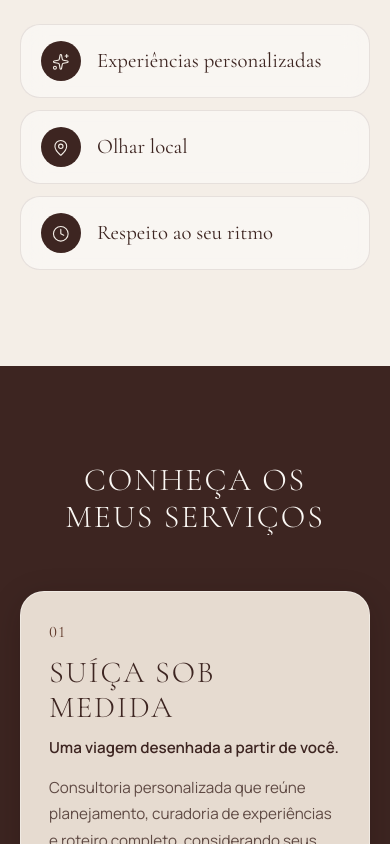
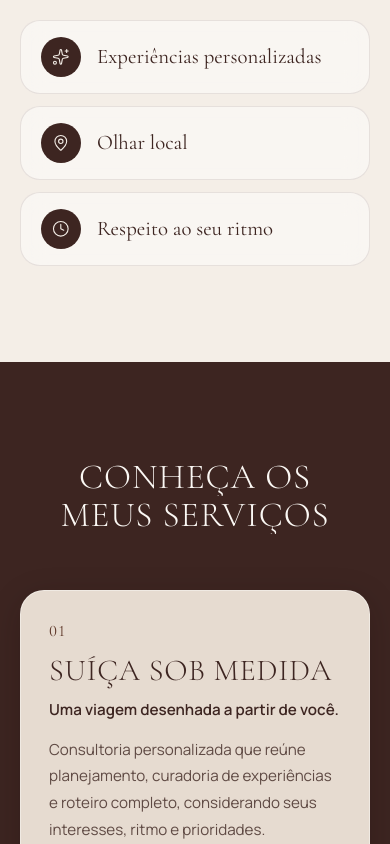
Before and after one commit to bernaabf/cd-agencia-landingpage, a Next.js app: page / in a window 390 px wide. Shown: the part 2256-3100 px from the top of the page. Built offline with nearby package versions, Linux system fonts and the light colour scheme; no server answers.

Commit message:
style: unify editorial heading hierarchy below the hero

```diff
--- a/src/components/sections/About.tsx
+++ b/src/components/sections/About.tsx
@@ -1,6 +1,7 @@
 import { Clock, MapPin, Sparkles } from "lucide-react";
 import MediaFrame from "@/components/MediaFrame";
 import { about, site } from "@/lib/site";
+import styles from "./Editorial.module.css";
 
 const pillarIcons = [Sparkles, MapPin, Clock];
 
@@ -11,7 +12,7 @@ export default function About() {
       tabIndex={-1}
       data-world-act="valley"
       aria-labelledby="sobre-title"
-      className="relative bg-cream-100 py-24 text-brown-900 sm:py-32"
+      className={`relative bg-cream-100 py-24 text-brown-900 sm:py-32 ${styles.scope}`}
     >
       <div className="mx-auto max-w-7xl px-5 sm:px-8">
         <div className="grid gap-10 lg:grid-cols-12 lg:gap-16">
@@ -22,7 +23,7 @@ export default function About() {
             <h2
               id="sobre-title"
               data-split
-              className="display mt-5 text-[clamp(2.2rem,4.6vw,3.8rem)] text-brown-900"
+              className={`display mt-5 text-brown-900 ${styles.heading}`}
             >
               {about.title}
             </h2>
--- a/src/components/sections/Contact.tsx
+++ b/src/components/sections/Contact.tsx
@@ -3,6 +3,7 @@ import Button from "@/components/Button";
 import { InstagramIcon, WhatsAppIcon } from "@/components/Icons";
 import MediaFrame from "@/components/MediaFrame";
 import { closing, generalMessage, navLinks, site, whatsappLink } from "@/lib/site";
+import styles from "./Editorial.module.css";
 
 const social = [
   { label: "Conversar pelo WhatsApp", href: whatsappLink(generalMessage), Icon: WhatsAppIcon },
@@ -30,7 +31,7 @@ export default function Contact() {
         id="contato"
         data-world-act="silence"
         aria-labelledby="contato-title"
-        className="relative isolate overflow-hidden bg-brown-900 pb-10 pt-20 text-cream-50 sm:pt-28"
+        className={`relative isolate overflow-hidden bg-brown-900 pb-10 pt-20 text-cream-50 sm:pt-28 ${styles.scope}`}
       >
         <div
           aria-hidden
@@ -41,7 +42,7 @@ export default function Contact() {
           <h2
             id="contato-title"
             data-split
-            className="display text-[clamp(2.1rem,5.6vw,4.4rem)]"
+            className={`display ${styles.heading}`}
           >
             {closing.title}
           </h2>
--- a/src/components/sections/Editorial.module.css
+++ b/src/components/sections/Editorial.module.css
@@ -12,3 +12,17 @@
   --editorial-duration: 0.5s;
   --editorial-ease: var(--ease-premium);
 }
+
+.scope .heading {
+  font-size: var(--editorial-title);
+  line-height: var(--editorial-leading);
+  letter-spacing: var(--editorial-tracking);
+  text-wrap: balance;
+}
+
+.scope .itemTitle {
+  font-size: var(--editorial-item-title);
+  line-height: var(--editorial-leading);
+  letter-spacing: var(--editorial-tracking);
+  text-wrap: balance;
+}
--- a/src/components/sections/Services.tsx
+++ b/src/components/sections/Services.tsx
@@ -1,5 +1,6 @@
 import Button from "@/components/Button";
 import { services, whatsappLink } from "@/lib/site";
+import styles from "./Editorial.module.css";
 
 export default function Services() {
   return (
@@ -7,13 +8,13 @@ export default function Services() {
       id="servicos"
       data-world-act="route"
       aria-labelledby="servicos-title"
-      className="relative bg-brown-900 py-24 text-cream-50 sm:py-32"
+      className={`relative bg-brown-900 py-24 text-cream-50 sm:py-32 ${styles.scope}`}
     >
       <div className="mx-auto max-w-7xl px-5 sm:px-8">
         <h2
           id="servicos-title"
           data-split
-          className="display mx-auto max-w-[18ch] text-center text-[clamp(2rem,4.8vw,3.9rem)]"
+          className={`display mx-auto max-w-[18ch] text-center ${styles.heading}`}
         >
           {services.title}
         </h2>
@@ -32,7 +33,7 @@ export default function Services() {
               >
                 {String(i + 1).padStart(2, "0")}
               </span>
-              <h3 className="display mt-3 text-[1.9rem] text-brown-900">{item.title}</h3>
+              <h3 className={`display mt-3 text-brown-900 ${styles.itemTitle}`}>{item.title}</h3>
               {item.clarification && (
                 <p className="mt-1 text-sm text-brown-700">{item.clarification}</p>
               )}
```
